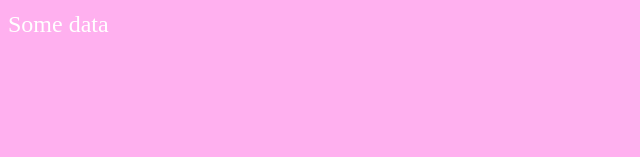
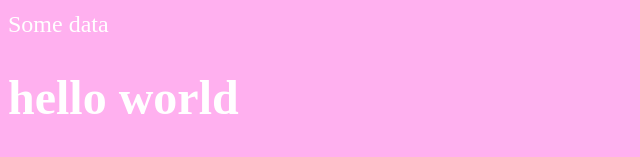
Before and after one commit to EmmanuelORivera/nuxt-app, a Nuxt app: page / in a window 1280 px wide. Shown: the part 143-300 px from the top of the page, without its empty margins (0-640 px from the left). Built offline with nearby package versions, Linux system fonts and the light colour scheme.

Commit message:
feat: animation of the <h1/> tag

```diff
--- a/app.vue
+++ b/app.vue
@@ -2,6 +2,7 @@
   <div>
     <NuxtLayout> This is a header </NuxtLayout>
     <NuxtPage />
+    <h1 class="animate__animated animate__bounce">hello world</h1>
   </div>
 </template>
 <style>
```
